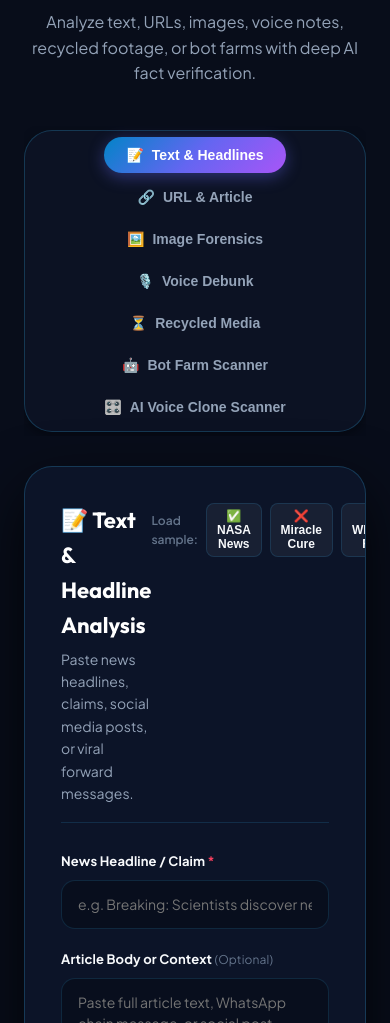
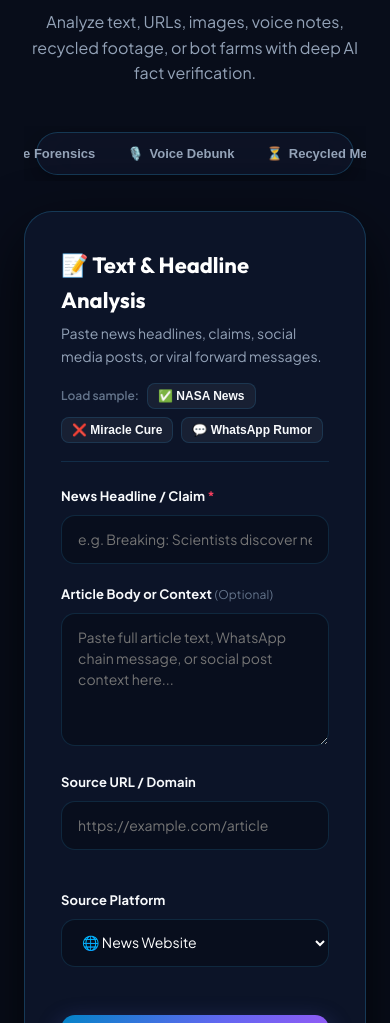
Before and after one commit to JEROME146art/-FakeShield, a browser extension: page index.html in a window 390 px wide. Shown: the part 1332-2355 px from the top of the page. Drawn offline with Linux system fonts and the light colour scheme; no server answers.

Commit message:
fix(ui): perfect single-line tab bar alignment, card header responsive layout, and spectrogram canvas auto-init

```diff
--- a/FakeShield-Vercel/public/styles.css
+++ b/FakeShield-Vercel/public/styles.css
@@ -804,39 +804,48 @@ section,
     justify-content: center;
     margin-bottom: 30px;
     overflow-x: auto;
-    padding: 4px 0;
+    padding: 6px 12px;
+    scrollbar-width: none;
+    -webkit-overflow-scrolling: touch;
+}
+
+.tab-switcher-wrapper::-webkit-scrollbar {
+    display: none;
 }
 
 .tab-switcher {
-    background: rgba(14, 20, 38, 0.85);
-    backdrop-filter: blur(20px);
+    background: rgba(14, 20, 38, 0.88);
+    backdrop-filter: blur(24px);
     border: 1px solid var(--border-glass);
-    padding: 6px;
+    padding: 5px 6px;
     border-radius: var(--radius-xl);
     display: inline-flex;
-    flex-wrap: wrap;
+    align-items: center;
     justify-content: center;
-    gap: 6px;
-    box-shadow: var(--shadow-sm);
+    gap: 4px;
+    box-shadow: 0 8px 32px rgba(0, 0, 0, 0.35);
+    max-width: 100%;
 }
 
 .tab-btn {
     background: transparent;
     border: none;
     color: var(--text-muted);
-    padding: 10px 22px;
-    border-radius: var(--radius-lg);
-    font-size: 14px;
+    padding: 8px 14px;
+    border-radius: var(--radius-md);
+    font-size: 13px;
     font-weight: 600;
     cursor: pointer;
     display: flex;
     align-items: center;
-    gap: 8px;
+    gap: 6px;
+    white-space: nowrap;
     transition: var(--transition);
 }
 
 .tab-btn:hover {
     color: var(--text-white);
+    background: rgba(255, 255, 255, 0.05);
 }
 
 .tab-btn.active {
@@ -875,9 +884,15 @@ section,
     display: flex;
     justify-content: space-between;
     align-items: flex-start;
-    margin-bottom: 28px;
+    gap: 16px;
+    flex-wrap: wrap;
+    margin-bottom: 24px;
     padding-bottom: 18px;
     border-bottom: 1px solid var(--border-subtle);
+}
+
+.card-inner-header > div:first-child {
+    flex: 1 1 320px;
 }
 
 .card-inner-header h3 {
@@ -897,6 +912,7 @@ section,
     display: flex;
     align-items: center;
     gap: 8px;
+    flex-wrap: wrap;
 }
 
 .pills-hint {
--- a/FakeShield/src/main/resources/static/styles.css
+++ b/FakeShield/src/main/resources/static/styles.css
@@ -804,39 +804,48 @@ section,
     justify-content: center;
     margin-bottom: 30px;
     overflow-x: auto;
-    padding: 4px 0;
+    padding: 6px 12px;
+    scrollbar-width: none;
+    -webkit-overflow-scrolling: touch;
+}
+
+.tab-switcher-wrapper::-webkit-scrollbar {
+    display: none;
 }
 
 .tab-switcher {
-    background: rgba(14, 20, 38, 0.85);
-    backdrop-filter: blur(20px);
+    background: rgba(14, 20, 38, 0.88);
+    backdrop-filter: blur(24px);
     border: 1px solid var(--border-glass);
-    padding: 6px;
+    padding: 5px 6px;
     border-radius: var(--radius-xl);
     display: inline-flex;
-    flex-wrap: wrap;
+    align-items: center;
     justify-content: center;
-    gap: 6px;
-    box-shadow: var(--shadow-sm);
+    gap: 4px;
+    box-shadow: 0 8px 32px rgba(0, 0, 0, 0.35);
+    max-width: 100%;
 }
 
 .tab-btn {
     background: transparent;
     border: none;
     color: var(--text-muted);
-    padding: 10px 22px;
-    border-radius: var(--radius-lg);
-    font-size: 14px;
+    padding: 8px 14px;
+    border-radius: var(--radius-md);
+    font-size: 13px;
     font-weight: 600;
     cursor: pointer;
     display: flex;
     align-items: center;
-    gap: 8px;
+    gap: 6px;
+    white-space: nowrap;
     transition: var(--transition);
 }
 
 .tab-btn:hover {
     color: var(--text-white);
+    background: rgba(255, 255, 255, 0.05);
 }
 
 .tab-btn.active {
@@ -875,9 +884,15 @@ section,
     display: flex;
     justify-content: space-between;
     align-items: flex-start;
-    margin-bottom: 28px;
+    gap: 16px;
+    flex-wrap: wrap;
+    margin-bottom: 24px;
     padding-bottom: 18px;
     border-bottom: 1px solid var(--border-subtle);
+}
+
+.card-inner-header > div:first-child {
+    flex: 1 1 320px;
 }
 
 .card-inner-header h3 {
@@ -897,6 +912,7 @@ section,
     display: flex;
     align-items: center;
     gap: 8px;
+    flex-wrap: wrap;
 }
 
 .pills-hint {
--- a/index.html
+++ b/index.html
@@ -172,7 +172,7 @@
                 <p>Analyze text, URLs, images, voice notes, recycled footage, or bot farms with deep AI fact verification.</p>
             </div>
 
-            <!-- Tab Switcher (All 6 Breakthrough Modes) -->
+            <!-- Tab Switcher (All 7 Forensics Modes) -->
             <div class="tab-switcher-wrapper">
                 <div class="tab-switcher">
                     <button class="tab-btn active" onclick="switchTab('text', this)">
@@ -201,7 +201,7 @@
                     </button>
                     <button class="tab-btn" onclick="switchTab('spectrogram', this)">
                         <span class="tab-icon">🎛️</span>
-                        <span class="tab-label">AI Voice Clone Scanner</span>
+                        <span class="tab-label">Voice Clone / FFT</span>
                     </button>
                 </div>
             </div>
--- a/src/main/resources/static/styles.css
+++ b/src/main/resources/static/styles.css
@@ -804,39 +804,48 @@ section,
     justify-content: center;
     margin-bottom: 30px;
     overflow-x: auto;
-    padding: 4px 0;
+    padding: 6px 12px;
+    scrollbar-width: none;
+    -webkit-overflow-scrolling: touch;
+}
+
+.tab-switcher-wrapper::-webkit-scrollbar {
+    display: none;
 }
 
 .tab-switcher {
-    background: rgba(14, 20, 38, 0.85);
-    backdrop-filter: blur(20px);
+    background: rgba(14, 20, 38, 0.88);
+    backdrop-filter: blur(24px);
     border: 1px solid var(--border-glass);
-    padding: 6px;
+    padding: 5px 6px;
     border-radius: var(--radius-xl);
     display: inline-flex;
-    flex-wrap: wrap;
+    align-items: center;
     justify-content: center;
-    gap: 6px;
-    box-shadow: var(--shadow-sm);
+    gap: 4px;
+    box-shadow: 0 8px 32px rgba(0, 0, 0, 0.35);
+    max-width: 100%;
 }
 
 .tab-btn {
     background: transparent;
     border: none;
     color: var(--text-muted);
-    padding: 10px 22px;
-    border-radius: var(--radius-lg);
-    font-size: 14px;
+    padding: 8px 14px;
+    border-radius: var(--radius-md);
+    font-size: 13px;
     font-weight: 600;
     cursor: pointer;
     display: flex;
     align-items: center;
-    gap: 8px;
+    gap: 6px;
+    white-space: nowrap;
     transition: var(--transition);
 }
 
 .tab-btn:hover {
     color: var(--text-white);
+    background: rgba(255, 255, 255, 0.05);
 }
 
 .tab-btn.active {
@@ -875,9 +884,15 @@ section,
     display: flex;
     justify-content: space-between;
     align-items: flex-start;
-    margin-bottom: 28px;
+    gap: 16px;
+    flex-wrap: wrap;
+    margin-bottom: 24px;
     padding-bottom: 18px;
     border-bottom: 1px solid var(--border-subtle);
+}
+
+.card-inner-header > div:first-child {
+    flex: 1 1 320px;
 }
 
 .card-inner-header h3 {
@@ -897,6 +912,7 @@ section,
     display: flex;
     align-items: center;
     gap: 8px;
+    flex-wrap: wrap;
 }
 
 .pills-hint {
--- a/styles.css
+++ b/styles.css
@@ -804,39 +804,48 @@ section,
     justify-content: center;
     margin-bottom: 30px;
     overflow-x: auto;
-    padding: 4px 0;
+    padding: 6px 12px;
+    scrollbar-width: none;
+    -webkit-overflow-scrolling: touch;
+}
+
+.tab-switcher-wrapper::-webkit-scrollbar {
+    display: none;
 }
 
 .tab-switcher {
-    background: rgba(14, 20, 38, 0.85);
-    backdrop-filter: blur(20px);
+    background: rgba(14, 20, 38, 0.88);
+    backdrop-filter: blur(24px);
     border: 1px solid var(--border-glass);
-    padding: 6px;
+    padding: 5px 6px;
     border-radius: var(--radius-xl);
     display: inline-flex;
-    flex-wrap: wrap;
+    align-items: center;
     justify-content: center;
-    gap: 6px;
-    box-shadow: var(--shadow-sm);
+    gap: 4px;
+    box-shadow: 0 8px 32px rgba(0, 0, 0, 0.35);
+    max-width: 100%;
 }
 
 .tab-btn {
     background: transparent;
     border: none;
     color: var(--text-muted);
-    padding: 10px 22px;
-    border-radius: var(--radius-lg);
-    font-size: 14px;
+    padding: 8px 14px;
+    border-radius: var(--radius-md);
+    font-size: 13px;
     font-weight: 600;
     cursor: pointer;
     display: flex;
     align-items: center;
-    gap: 8px;
+    gap: 6px;
+    white-space: nowrap;
     transition: var(--transition);
 }
 
 .tab-btn:hover {
     color: var(--text-white);
+    background: rgba(255, 255, 255, 0.05);
 }
 
 .tab-btn.active {
@@ -875,9 +884,15 @@ section,
     display: flex;
     justify-content: space-between;
     align-items: flex-start;
-    margin-bottom: 28px;
+    gap: 16px;
+    flex-wrap: wrap;
+    margin-bottom: 24px;
     padding-bottom: 18px;
     border-bottom: 1px solid var(--border-subtle);
+}
+
+.card-inner-header > div:first-child {
+    flex: 1 1 320px;
 }
 
 .card-inner-header h3 {
@@ -897,6 +912,7 @@ section,
     display: flex;
     align-items: center;
     gap: 8px;
+    flex-wrap: wrap;
 }
 
 .pills-hint {
```
Also changed, not shown: FakeShield-Vercel/public/index.html (+2 -2 lines), FakeShield/src/main/resources/static/index.html (+2 -2 lines), src/main/resources/static/index.html (+2 -2 lines), FakeShield-Vercel/public/app.js, FakeShield/src/main/resources/static/app.js, app.js, src/main/resources/static/app.js.
